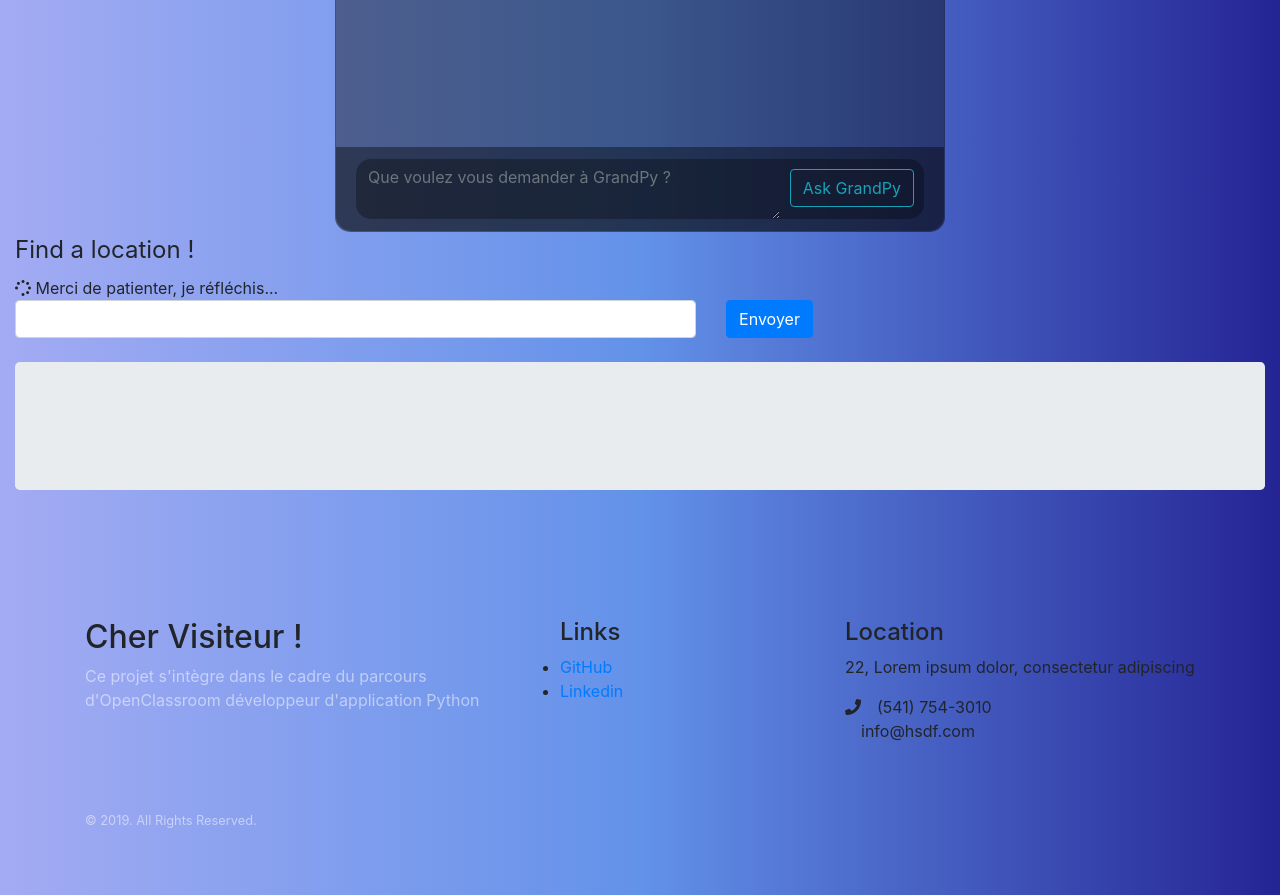
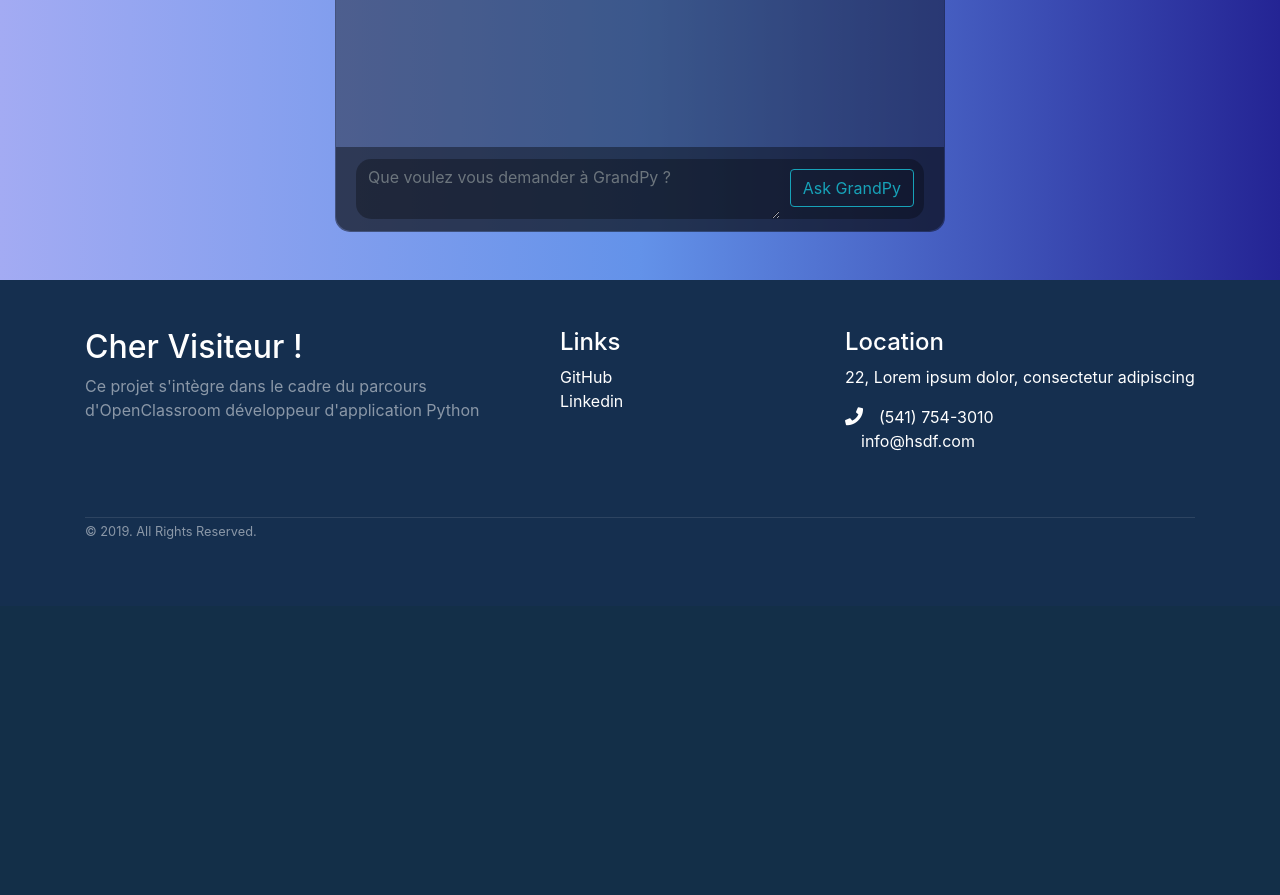
Before and after one commit to anselmia/P7, a Flask app: page / in a window 1280 px wide. Shown: the part 622-1517 px from the top of the page. After the commit the page ends 1161 px from the top, so only its background shows below. Run offline with Flask 2, Linux system fonts and the light colour scheme; some libraries are stand-ins or nearby versions.

Commit message:
all application ok

```diff
--- /dev/null
+++ b/papibotapp/static/css/footer.css
@@ -0,0 +1,28 @@
+.footer{
+    background: #152F4F;
+    color:white;
+
+    .links{
+      ul {list-style-type: none;}
+      li a{
+        color: white;
+        transition: color .2s;
+        &:hover{
+          text-decoration:none;
+          color:#4180CB;
+          }
+      }
+    }
+    .about-company{
+      i{font-size: 25px;}
+      a{
+        color:white;
+        transition: color .2s;
+        &:hover{color:#4180CB}
+      }
+    }
+    .location{
+      i{font-size: 18px;}
+    }
+    .copyright p{border-top:1px solid rgba(255,255,255,.1);}
+}
--- a/papibotapp/static/js/index.js
+++ b/papibotapp/static/js/index.js
@@ -1,4 +1,6 @@
-$(function () {
+var maps_api_url = "https://maps.googleapis.com/maps/api/js?key=" + $GMAPS_KEY;
+
+$.getScript(maps_api_url, function () {
     function initializeMap(geometry, id) {
 
         var myLatLng = geometry.location;
@@ -88,7 +90,7 @@ $(function () {
                             var element = document.getElementById("mapid");
                             element.parentNode.removeChild(element);
                         }
-                        $msg_card_body.append('<div class="d-flex justify-content-start mb-4"' +
+                        $('<div class="d-flex justify-content-start mb-4"' +
                             ' id="grandpy_msg_template">' +
                             '<div class="img_cont_msg">' +
                             '<img src="../static/images/grandfather.png" class="rounded-circle user_img_msg"></div>' +
@@ -96,13 +98,12 @@ $(function () {
                             '<div id="mapid">' +
                             '</div>' +
                             '</div>' +
-                            '</div>');
-                        $("<div></div>").hide().appendTo($("#mapid")).fadeIn('slow', function () {
+                            '</div>').appendTo($msg_card_body);
 
-                            initializeMap(answer['geometry'],
-                                document.getElementById("mapid"));
 
-                        });
+                        initializeMap(answer['geometry'],
+                            document.getElementById("mapid"));
+
                     }
                     $("#grandpy_writing").hide();
                     playSound()
--- a/papibotapp/templates/layouts/default.html
+++ b/papibotapp/templates/layouts/default.html
@@ -36,12 +36,15 @@
     {% block body %}{% endblock %}
 
     <script src="https://npmcdn.com/tether@1.2.4/dist/js/tether.min.js"></script>
-    <script src="https://ajax.googleapis.com/ajax/libs/jquery/3.3.1/jquery.min.js"></script>
+    <script src="https://ajax.googleapis.com/ajax/libs/jquery/3.4.1/jquery.min.js"></script>
     <script src="https://stackpath.bootstrapcdn.com/bootstrap/4.3.1/js/bootstrap.min.js"
             integrity="sha384-JjSmVgyd0p3pXB1rRibZUAYoIIy6OrQ6VrjIEaFf/nJGzIxFDsf4x0xIM+B07jRM"
             crossorigin="anonymous"></script>
 	  <script src="https://cdnjs.cloudflare.com/ajax/libs/popper.js/1.14.3/umd/popper.min.js"></script>
     <script src="{{ url_for('static', filename='js/index.js') }}"></script>
+    <script type=text/javascript>
+      $SCRIPT_ROOT = {{ request.script_root|tojson|safe }};
+    </script>
   </body>
 
 {% include 'layouts/partials/_footer.html'%}
--- a/papibotapp/templates/pages/index.html
+++ b/papibotapp/templates/pages/index.html
@@ -46,50 +46,5 @@
         </div>
     </div>
 </div>
-
-<div class="container-fluid">
-	<div class="row">
-		<div class="col-sm-10">
-  			<legend>Find a location !</legend>
-			<div id="wait_msg" class="col-lg-offset-3 col-lg-6">
-	            <div class="row">
-	                <div class='message bot' id='wait'>
-	                    <i class="fa fa-spinner fa-pulse"></i>
-	                    Merci de patienter, je réfléchis...
-					</div>
-	            </div>
-	        </div>
-			<div class="row">
-				<div class="col-sm-8">
-    				<input id="user_message" type="text" class="form-control">
-				</div>
-				<div class="col-sm-2">
-    				<span class	"input-group-btn"><button id="submit" class="btn btn-primary" type="submit">Envoyer</button></span>
-				</div>
-			</div>
-		</div>
-	</div>
-	</br>
-	<div class="row">
-		<div class="col-md-12">
-			<div class="jumbotron">
-				<div class="col-sm-12">
-        			<div class="row">
-        		    	<div class="col-sm-6">
-							<div id = "answer">
-							</div>
-        		    	</div>
-        		    	<div class="col-sm-6">
-							<div id="map">
-							</div>
-        		   		</div>
-        			</div>
-        		</div>
-			</div>
-		</div>
-	</div>
-</div>
-<script type="text/javascript" src="https://ajax.googleapis.com/ajax/libs/jquery/3.4.1/jquery.min.js"></script>
-<!--<script src="https://maps.googleapis.com/maps/api/js?key={{ gmapskey }}"></script>-->
 <script type=text/javascript> $GMAPS_KEY = "{{ gmapskey }}";</script>
 {% endblock %}
--- a/papibotapp/views.py
+++ b/papibotapp/views.py
@@ -16,7 +16,7 @@ app.config.from_object("papibotapp.config")
 @app.route("/index/")
 def home():
     form = EntryForm()
-    return render_template("pages/index.html", form=form)
+    return render_template("pages/index.html", form=form, gmapskey=app.config["GOOGLE_API_KEY"])
     # return render_template("pages/index.html", gmapskey=app.config["GMAPS_API_KEY"])
 
 
--- a/test.py
+++ b/test.py
@@ -1,5 +1,3 @@
-from flask import Flask, jsonify, render_template, request
-
 from papibotapp.grandpy import GrandPy
 
 grandpy = GrandPy("")
```
Also changed, not shown: papibotapp/config.py (+0 -9 lines).
